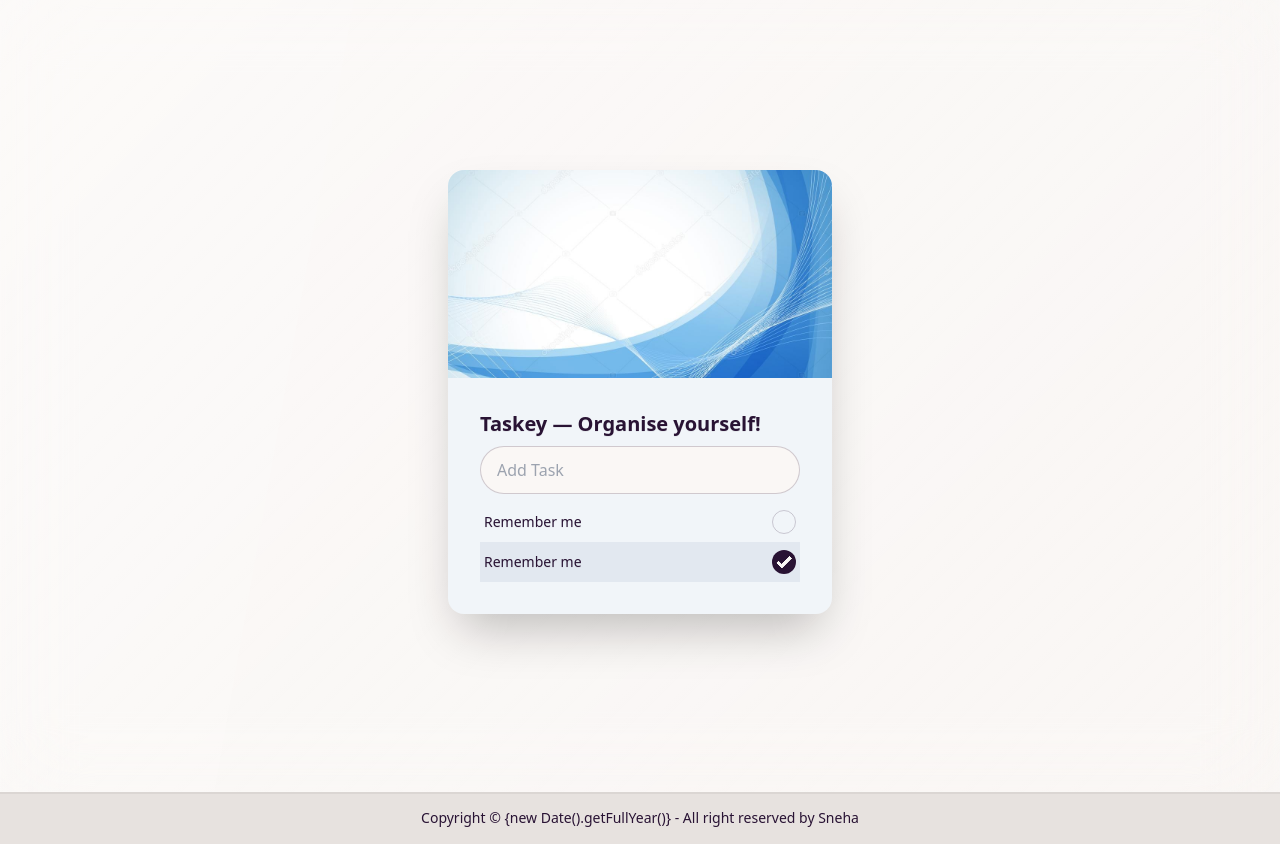
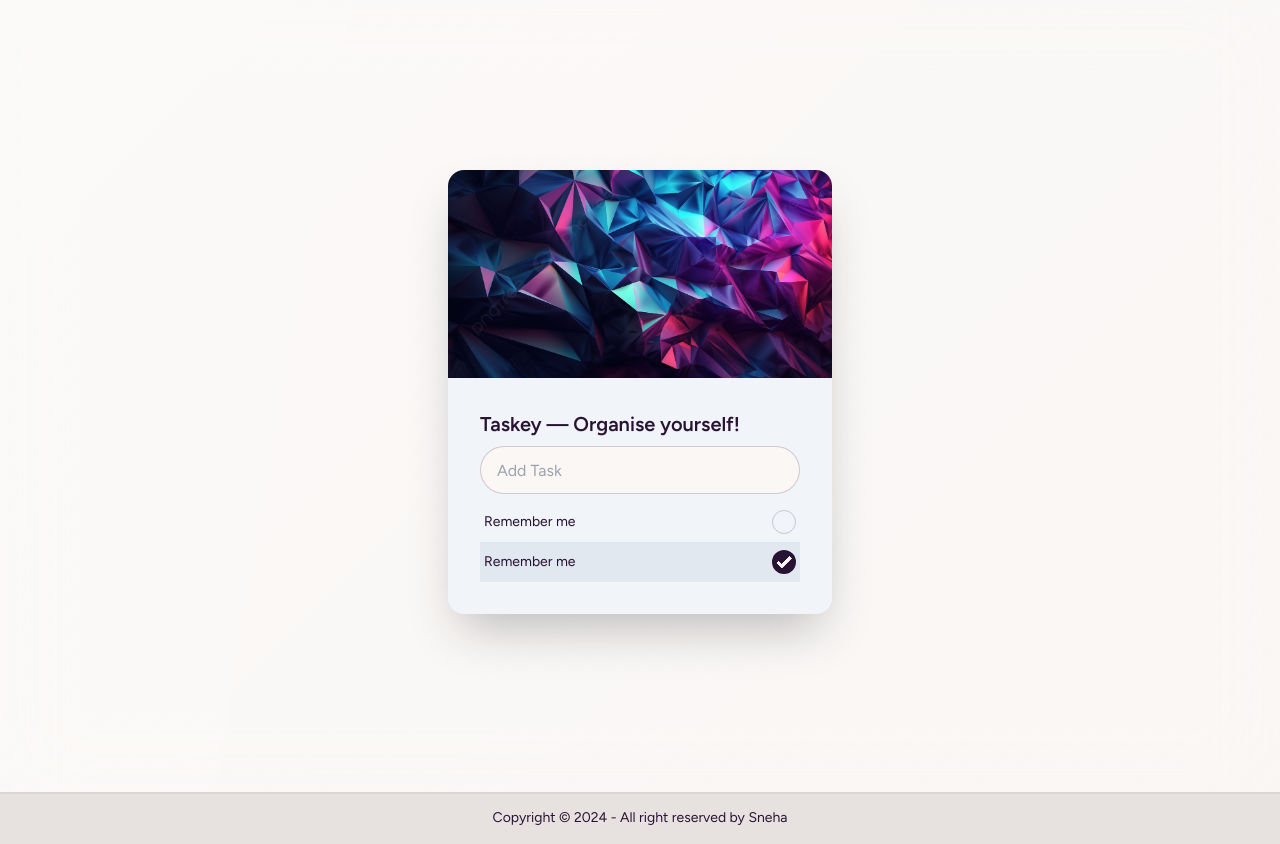
Before and after one commit to Sneha14-Gupta/Task-Tracker, a website built with Vite: page index.html in a window 1280 px wide. Shown: the part 72-916 px from the top of the page. Built offline with nearby package versions, Linux system fonts and the light colour scheme.

Commit message:
show date

```diff
--- a/index.html
+++ b/index.html
@@ -5,13 +5,21 @@
     <link rel="icon" type="image/svg+xml" href="/vite.svg" />
     <meta name="viewport" content="width=device-width, initial-scale=1.0" />
     <title>Tasky</title>
+    <!-- custom fonts -->
+    <link rel="preconnect" href="https://fonts.googleapis.com" />
+    <link rel="preconnect" href="https://fonts.gstatic.com" crossorigin />
+    <link
+      href="https://fonts.googleapis.com/css2?family=Figtree:ital,wght@0,300..900;1,300..900&family=Teko:wght@300..700&display=swap"
+      rel="stylesheet"
+    />
+
     <!-- icon -->
     <link
       rel="stylesheet"
       href="https://cdn.jsdelivr.net/npm/@tabler/icons-webfont@latest/tabler-icons.min.css"
     />
   </head>
-  <body>
+  <body class="font-figtree">
     <!-- MARK:Navbar -->
     <div class="navbar bg-base-100">
       <div class="flex-1">
@@ -33,7 +41,8 @@
       <div class="card bg-slate-100 w-72 sm:w-80 md:w-96 shadow-2xl">
         <figure>
           <img
-            src="./public/bgimg.jpg" class="w-full h-52 object-cover"
+            src="./public/cardimg.jpg"
+            class="w-full h-52 object-cover"
             alt="Pattern"
           />
         </figure>
@@ -53,9 +62,9 @@
               <span class="label-text">Remember me</span>
               <input type="checkbox" class="checkbox" />
             </label>
-            <label class="label cursor-pointer bg-slate-200 ">
+            <label class="label cursor-pointer bg-slate-200">
               <span class="label-text">Remember me</span>
-              <input type="checkbox"  checked="checked" class="checkbox" />
+              <input type="checkbox" checked="checked" class="checkbox" />
             </label>
           </div>
         </div>
@@ -66,7 +75,7 @@
     <footer class="footer footer-center bg-base-300 text-base-content p-4">
       <aside>
         <p>
-          Copyright © {new Date().getFullYear()} - All right reserved by
+          Copyright © <span class="show-year">2024</span> - All right reserved by
           <a href="http://github.com/Sneha14-Guta">Sneha</a>
         </p>
       </aside>
--- a/src/main.js
+++ b/src/main.js
@@ -1,3 +1,7 @@
 import "./index.css"
 
-console.log("hey");
+const inputEl=document.querySelector("[data-form]")
+const showYearEl=document.querySelector(".show-year");
+showYearEl.textContent= new Date().getFullYear();
+
+inputEl.addEventListener("")
--- a/tailwind.config.js
+++ b/tailwind.config.js
@@ -3,6 +3,9 @@ export default {
   content: ["./index.html", "./src/**/*.{js,ts,jsx,tsx}"],
   theme: {
     extend: {},
+    fontFamily:{
+      'figtree':["figtree","sans-sarif"]
+    }
   },
   plugins: [require("daisyui")],
   daisyui: {
```
Also changed, not shown: public/bgimg.jpg (deleted), public/cardimg.jpg (added).
